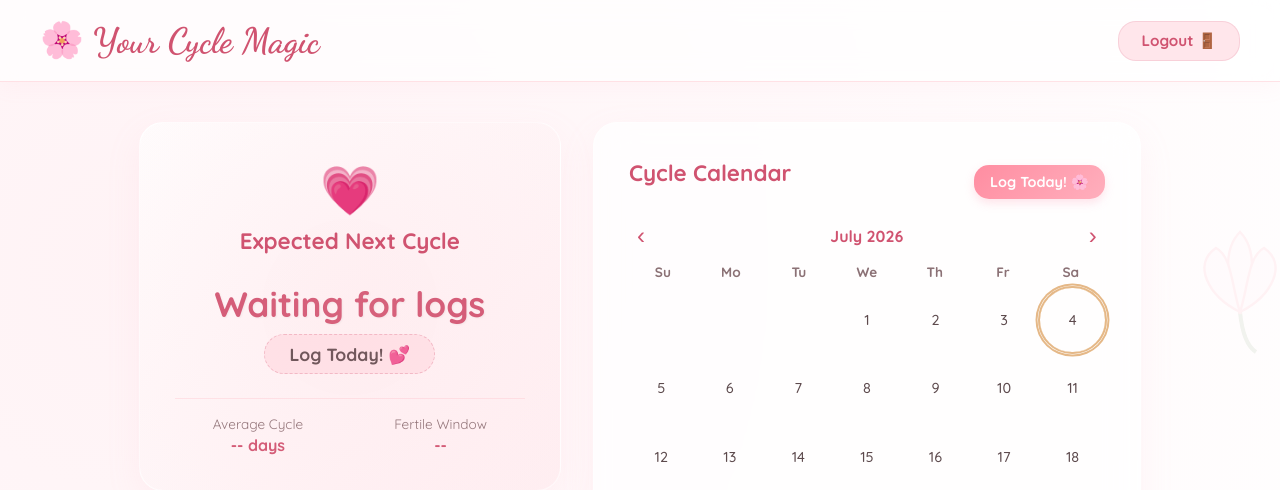
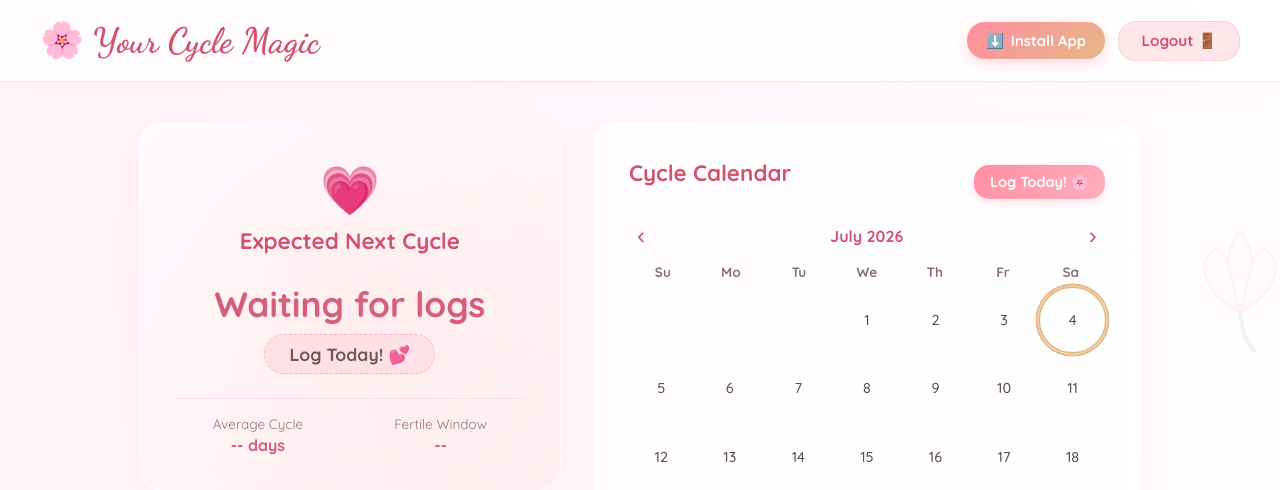
Before and after one commit to charrada1993/Douaa, a Flask app: page / in a window 1280 px wide. Shown: the top 490 px of the page. Run offline with Flask 3, Linux system fonts and the light colour scheme; the visitor is signed in with stand-in values (Sample User, id 1); data that the repository does not hold is empty.

Commit message:
fix: make Install App button always visible, add platform-specific install tooltips

```diff
--- a/static/css/style.css
+++ b/static/css/style.css
@@ -133,7 +133,7 @@ body {
 
 /* Install Button */
 .install-btn {
-    display: none; /* shown via JS */
+    display: flex;
     align-items: center;
     gap: 0.4rem;
     font-family: var(--font-body);
--- a/templates/index.html
+++ b/templates/index.html
@@ -46,8 +46,8 @@
     <header class="navbar">
         <div class="nav-brand">🌸 Your Cycle Magic</div>
         <div class="nav-actions">
-            <!-- PWA Install Button (shown only when installable) -->
-            <button id="installBtn" class="install-btn" style="display:none;" title="Install app on your device">
+            <!-- PWA Install Button - always visible -->
+            <button id="installBtn" class="install-btn" title="Install app on your device">
                 <span class="install-icon">⬇️</span> Install App
             </button>
             <a href="/logout" class="logout-btn">Logout 🚪</a>
@@ -266,6 +266,31 @@
             const existing = document.getElementById('installTooltip');
             if (existing) existing.remove();
 
+            const isIOS = /iphone|ipad|ipod/i.test(navigator.userAgent);
+            let instructions = '';
+
+            if (isIOS) {
+                instructions = `
+                    <strong style="color:#d05370">Install on iPhone 📱</strong><br>
+                    Tap <strong>Share</strong> (⬆️ box-with-arrow icon), then<br>
+                    tap <strong>"Add to Home Screen"</strong> 🌸
+                `;
+            } else if (/android/i.test(navigator.userAgent)) {
+                instructions = `
+                    <strong style="color:#d05370">Install on Android 📱</strong><br>
+                    Tap the <strong>3-dot menu (⋮)</strong> in your browser,<br>
+                    then tap <strong>"Add to Home Screen"</strong> or<br>
+                    <strong>"Install App"</strong> 🌸
+                `;
+            } else {
+                instructions = `
+                    <strong style="color:#d05370">Install on your device 💻</strong><br>
+                    In <strong>Chrome/Edge</strong>: click the <strong>⬇ icon</strong> in the address bar<br>
+                    In <strong>Safari (Mac)</strong>: File menu → <strong>"Add to Dock"</strong> 🌸<br>
+                    In <strong>Firefox</strong>: use Chrome or Edge for best results
+                `;
+            }
+
             const tooltip = document.createElement('div');
             tooltip.id = 'installTooltip';
             tooltip.style.cssText = `
@@ -275,22 +300,20 @@
                 box-shadow: 0 8px 30px rgba(255,141,161,0.25);
                 font-family: 'Quicksand', sans-serif; font-size: 0.92rem;
                 color: #5d4a4d; z-index: 9999; text-align: center;
-                max-width: 320px; line-height: 1.6;
+                max-width: 340px; line-height: 1.7;
                 animation: fadeInUp 0.4s ease;
             `;
             tooltip.innerHTML = `
-                <strong style="color:#d05370">Install on iPhone 📱</strong><br>
-                Tap <strong>Share</strong> (the box with arrow ↑), then<br>
-                <strong>"Add to Home Screen"</strong> 🌸
-                <br><br>
+                ${instructions}
+                <br>
                 <button onclick="document.getElementById('installTooltip').remove()" style="
-                    background: #ff8da1; color: white; border: none;
+                    margin-top:0.6rem; background: #ff8da1; color: white; border: none;
                     border-radius: 12px; padding: 0.4rem 1.2rem;
                     font-family: inherit; font-weight: 700; cursor: pointer;
                 ">Got it! 💕</button>
             `;
             document.body.appendChild(tooltip);
-            setTimeout(() => tooltip?.remove(), 8000);
+            setTimeout(() => tooltip?.remove(), 10000);
         }
     </script>
 </body>
```
